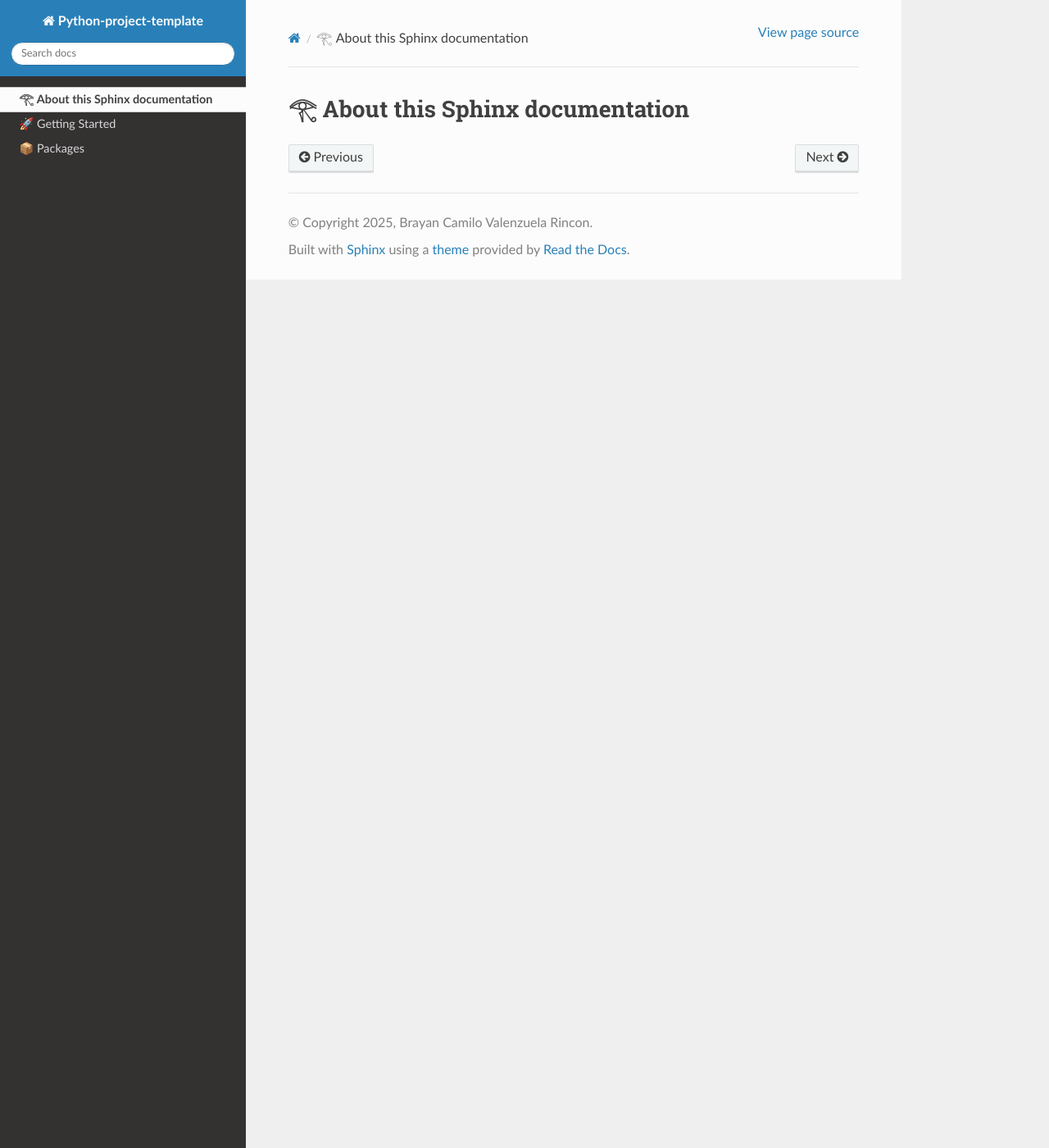
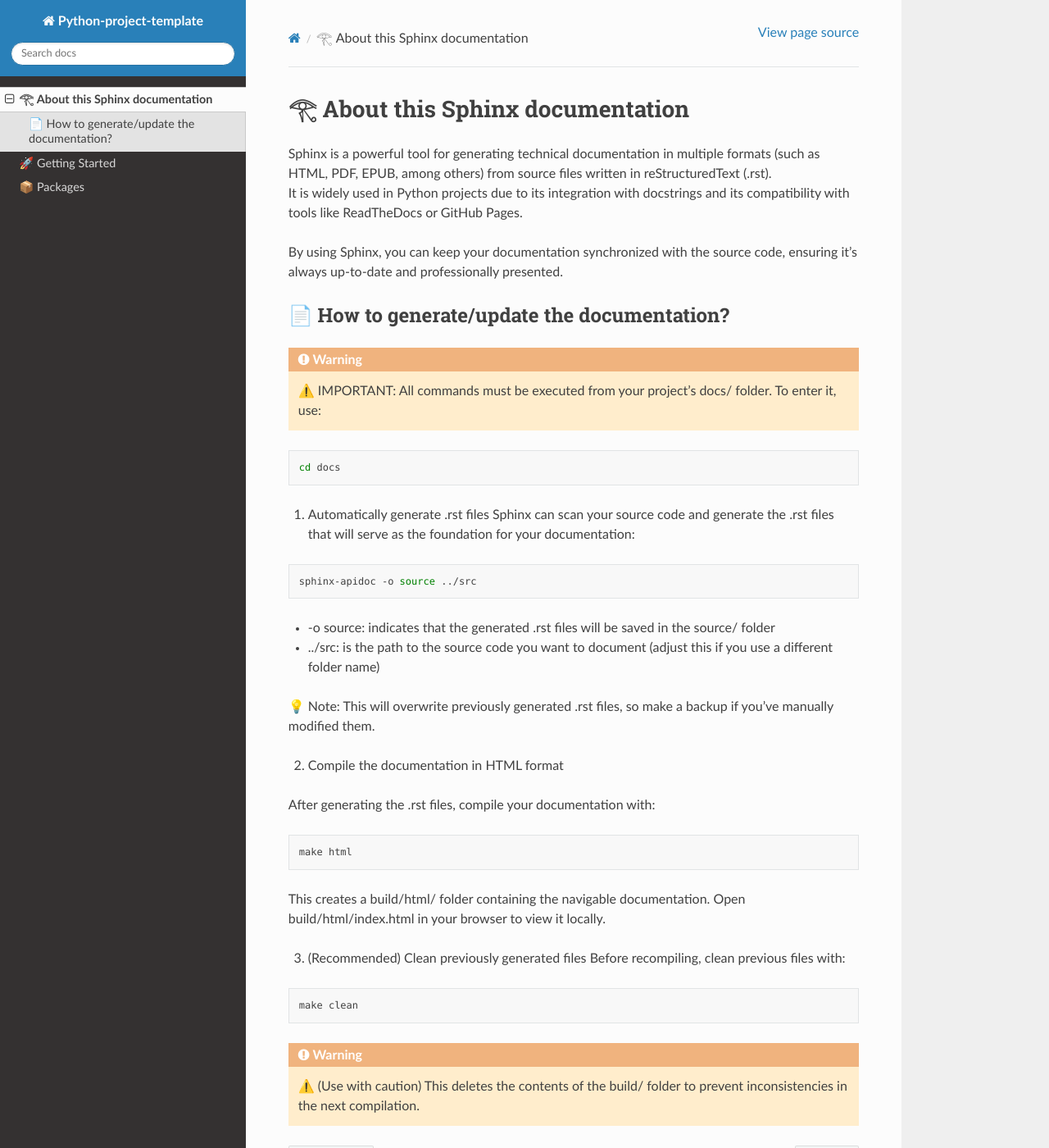
Before and after one commit to Brayan-CVR/Python-project-template, a Sphinx documentation site: the page built from docs/source/about_this_documentation.md, in a window 1280 px wide and 1400 px high. Shown: the whole window at 82% size. Built offline with Sphinx 7.4.7 and the Read the Docs theme 3.1.0, drawn with Linux system fonts in a browser that asks for light colours.

Commit message:
Update documentation

````diff
--- a/docs/source/about_this_documentation.md
+++ b/docs/source/about_this_documentation.md
@@ -1 +1,49 @@
 # 𓂀 About this Sphinx documentation
+
+Sphinx is a powerful tool for generating technical documentation in multiple formats (such as HTML, PDF, EPUB, among others) from source files written in reStructuredText (.rst).
+It is widely used in Python projects due to its integration with docstrings and its compatibility with tools like ReadTheDocs or GitHub Pages.
+
+By using Sphinx, you can keep your documentation synchronized with the source code, ensuring it's always up-to-date and professionally presented.
+
+## 📄 How to generate/update the documentation?
+
+```{warning}
+⚠️ IMPORTANT: All commands must be executed from your project's docs/ folder. To enter it, use:
+```
+
+```bash
+cd docs
+```
+
+1. Automatically generate .rst files
+Sphinx can scan your source code and generate the .rst files that will serve as the foundation for your documentation:
+
+```bash
+sphinx-apidoc -o source ../src
+```
+
+-   -o source: indicates that the generated .rst files will be saved in the source/ folder
+-   ../src: is the path to the source code you want to document (adjust this if you use a different folder name)
+
+💡 Note: This will overwrite previously generated .rst files, so make a backup if you've manually modified them.
+
+2. Compile the documentation in HTML format
+
+After generating the .rst files, compile your documentation with:
+
+```bash
+make html
+```
+
+This creates a build/html/ folder containing the navigable documentation. Open build/html/index.html in your browser to view it locally.
+
+3. (Recommended) Clean previously generated files
+Before recompiling, clean previous files with:
+
+```bash
+make clean
+```
+
+```{warning}
+⚠️ (Use with caution) This deletes the contents of the build/ folder to prevent inconsistencies in the next compilation.
+```
````
Also changed, not shown: 6 other files.
